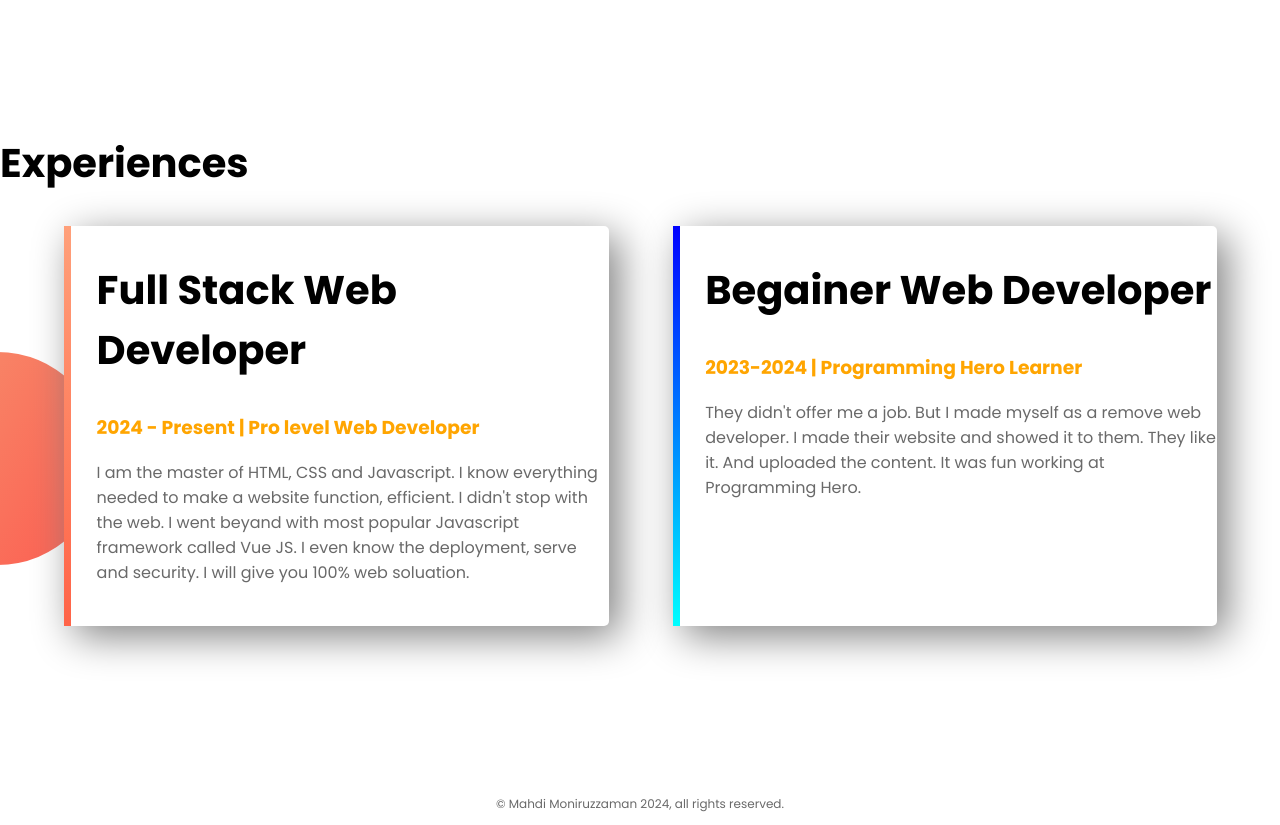
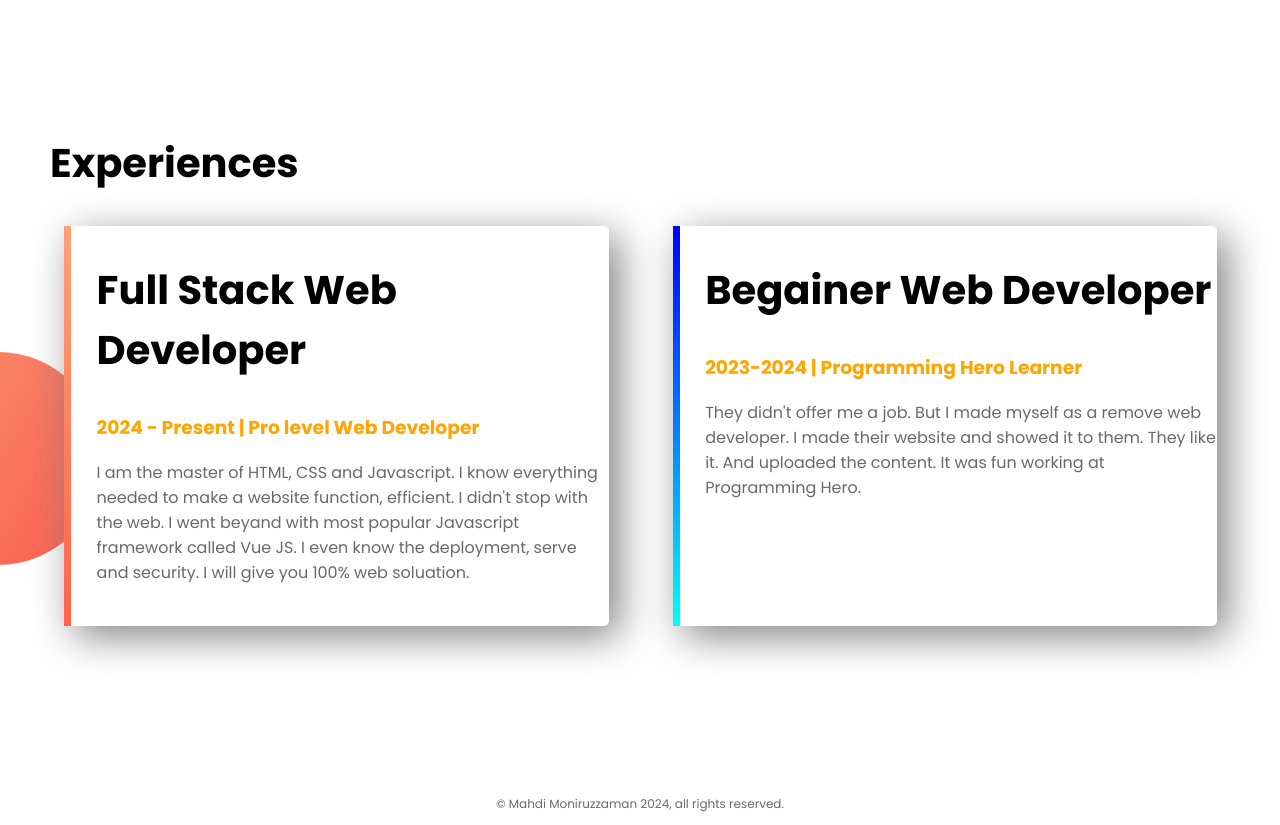
Before and after one commit to mahdimonir/web-portfolio, a plain HTML site: page index.html in a window 1280 px wide. Shown: the part 1200-2025 px from the top of the page. Drawn offline with Linux system fonts and the light colour scheme.

Commit message:
text update

```diff
--- a/index.html
+++ b/index.html
@@ -34,7 +34,7 @@
         </div>
     </section>
     <SECTIon class="experience-area">
-        <h2>Experiences</h2>
+        <h2 id="exp-text">Experiences</h2>
         <div id="full-stack" class="half-width experience-list">
             <h2>Full Stack Web Developer</h2>
             <h3 class="orange-highlight">2024 - Present | Pro level Web Developer</h3>
--- a/style.css
+++ b/style.css
@@ -40,6 +40,9 @@ section{
     color: white;
     font-weight: 700;
 }
+#exp-text{
+    margin-left: 50px;
+}
 .dream-area{
     background-image: url("images/dream-bg.png");
     background-repeat: no-repeat;
```
